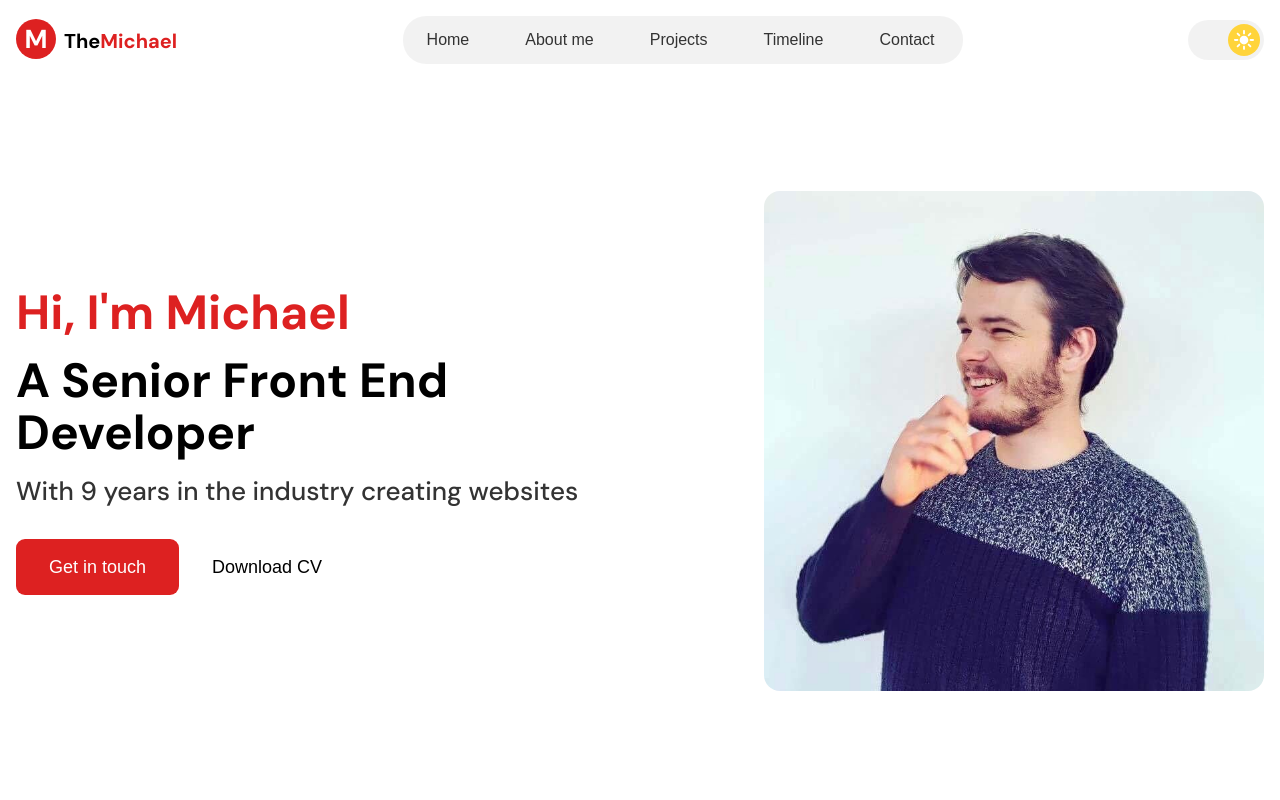
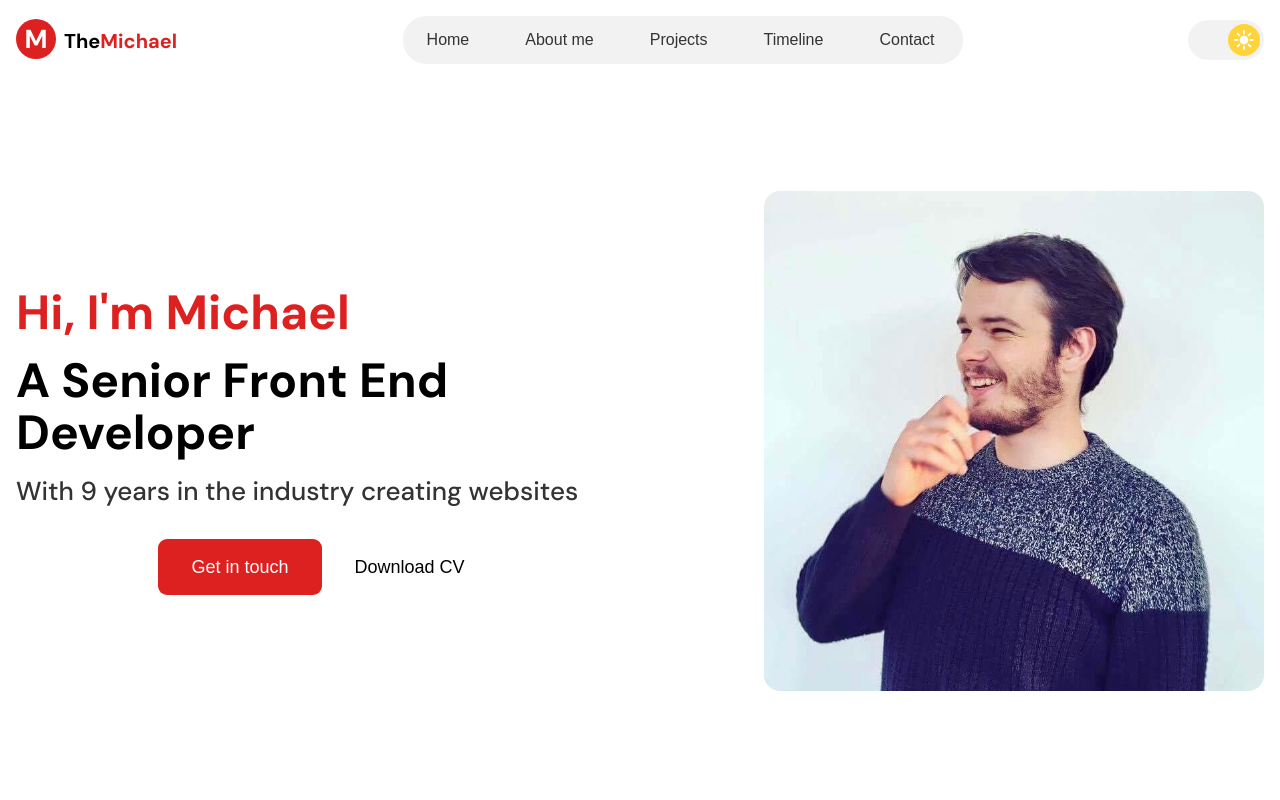
Before and after one commit to uplord/next-portfolio, a Next.js app: page / in a window 1280 px wide. Shown: the top 800 px of the page. Built offline with nearby package versions, Linux system fonts and the light colour scheme.

Commit message:
style fixes

```diff
--- a/src/components/Block/Banner/style.module.scss
+++ b/src/components/Block/Banner/style.module.scss
@@ -118,6 +118,7 @@
   }
 
   .buttons {
+    justify-content: center;
     margin-top: 1rem;
   }
 }
--- a/src/components/Block/Projects/index.js
+++ b/src/components/Block/Projects/index.js
@@ -4,7 +4,7 @@ import Svg from '@/components/Svg';
 
 export default function Projects() {
   return (
-    <div className={styles.projectsSection}>
+    <div id="projects" className={styles.projectsSection}>
       <div className={`container ${styles.container || ''}`}>
         <div className={styles.grid}>
           <div className={styles.text}>
--- a/src/components/Block/Projects/style.module.scss
+++ b/src/components/Block/Projects/style.module.scss
@@ -1,5 +1,6 @@
 .projectsSection {
   text-align: center;
+  scroll-margin-top: 110px;
 
   h2 {
     font-family: var(--heading-font);
```
